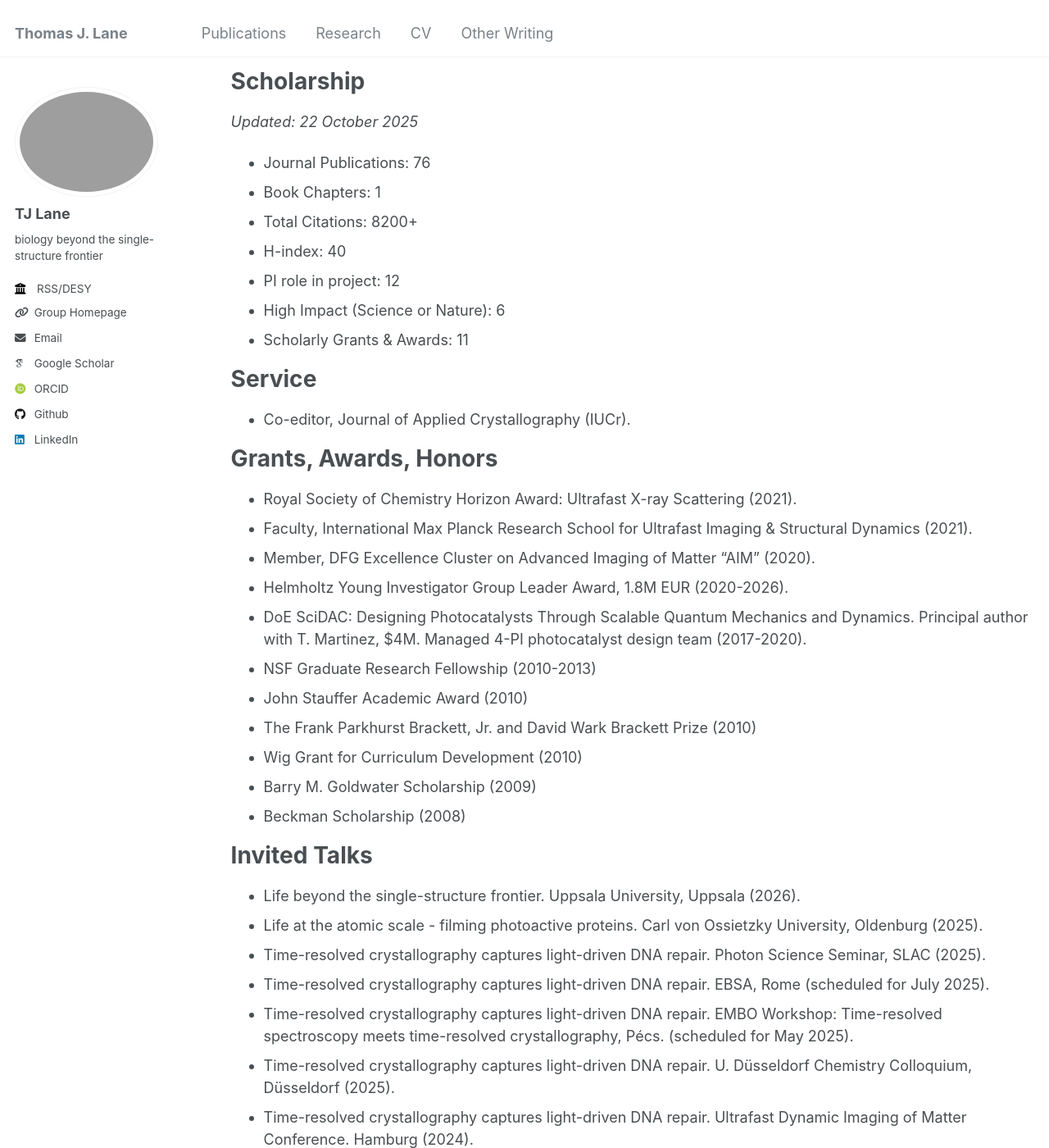
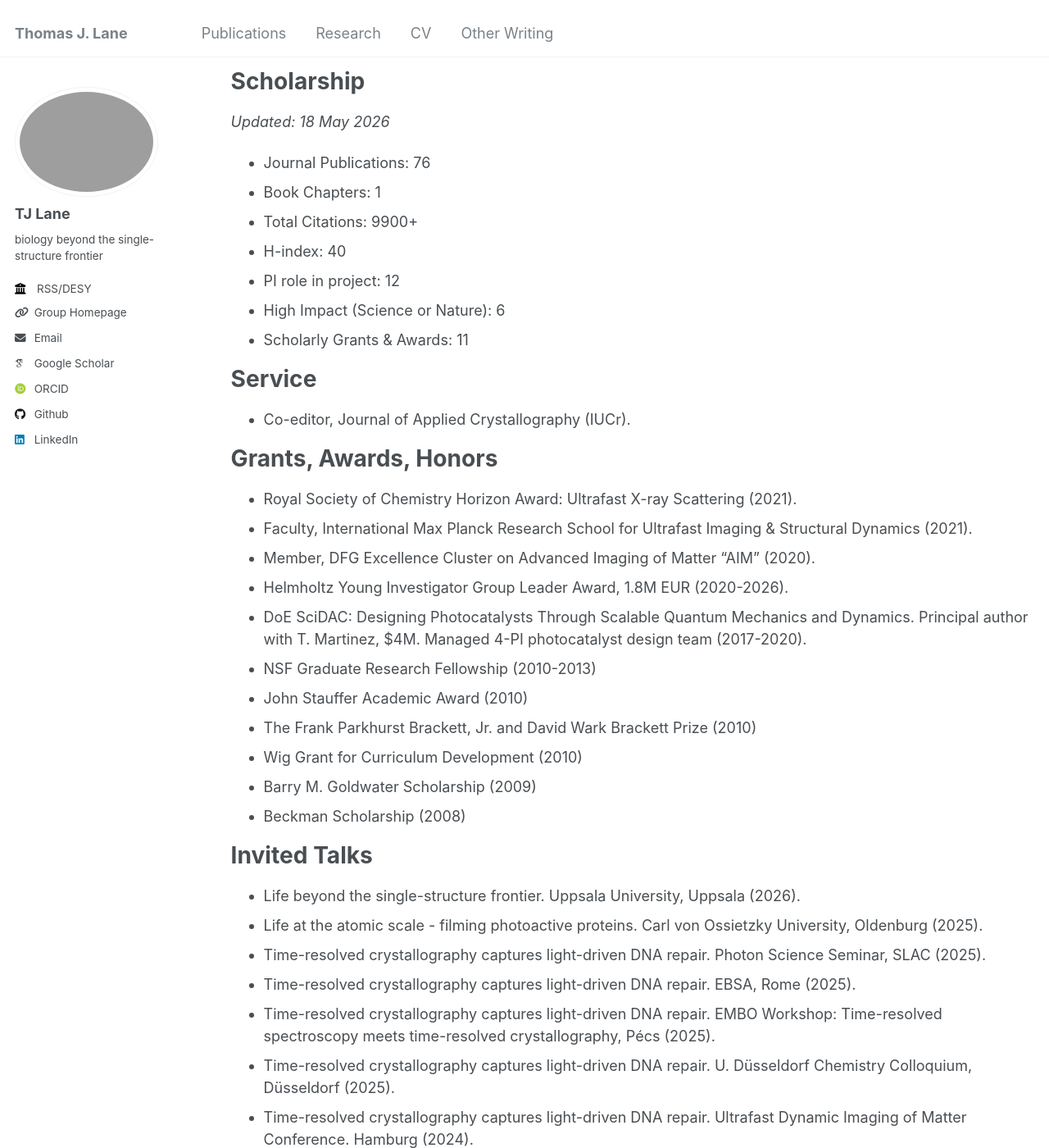
Before and after one commit to tjlane/tjlane.github.io, a Jekyll site: the page built from _pages/cv.md, in a window 1280 px wide and 1400 px high, scrolled down 1135 px. Shown: the whole window at 82% size. Built offline with Jekyll 4.4.1, drawn with Linux system fonts in a browser that asks for light colours; some web fonts are replaced.

Commit message:
info update

```diff
--- a/_pages/cv.md
+++ b/_pages/cv.md
@@ -49,10 +49,10 @@ Industry Experience
 
 Scholarship
 ======
-_Updated: 22 October 2025_
+_Updated: 18 May 2026_
 - Journal Publications: 76
 - Book Chapters: 1
-- Total Citations: 8200+
+- Total Citations: 9900+
 - H-index: 40
 - PI role in project: 12
 - High Impact (Science or Nature): 6
@@ -81,8 +81,8 @@ Invited Talks
 * Life beyond the single-structure frontier. Uppsala University, Uppsala (2026).
 * Life at the atomic scale - filming photoactive proteins. Carl von Ossietzky University, Oldenburg (2025).
 * Time-resolved crystallography captures light-driven DNA repair. Photon Science Seminar, SLAC (2025).
-* Time-resolved crystallography captures light-driven DNA repair. EBSA, Rome (scheduled for July 2025).
-* Time-resolved crystallography captures light-driven DNA repair. EMBO Workshop: Time-resolved spectroscopy meets time-resolved crystallography, Pécs. (scheduled for May 2025).
+* Time-resolved crystallography captures light-driven DNA repair. EBSA, Rome (2025).
+* Time-resolved crystallography captures light-driven DNA repair. EMBO Workshop: Time-resolved spectroscopy meets time-resolved crystallography, Pécs (2025).
 * Time-resolved crystallography captures light-driven DNA repair. U. Düsseldorf Chemistry Colloquium, Düsseldorf (2025).
 * Time-resolved crystallography captures light-driven DNA repair. Ultrafast Dynamic Imaging of Matter Conference. Hamburg (2024).
 * Time-resolved crystallography captures light-driven DNA repair. UK XFEL Meeting. Royal Society,
```
Also changed, not shown: _pages/about.md (+1 -1 lines), _pages/publications.md (+5 -5 lines), _pages/terms.md (+2 -2 lines).
